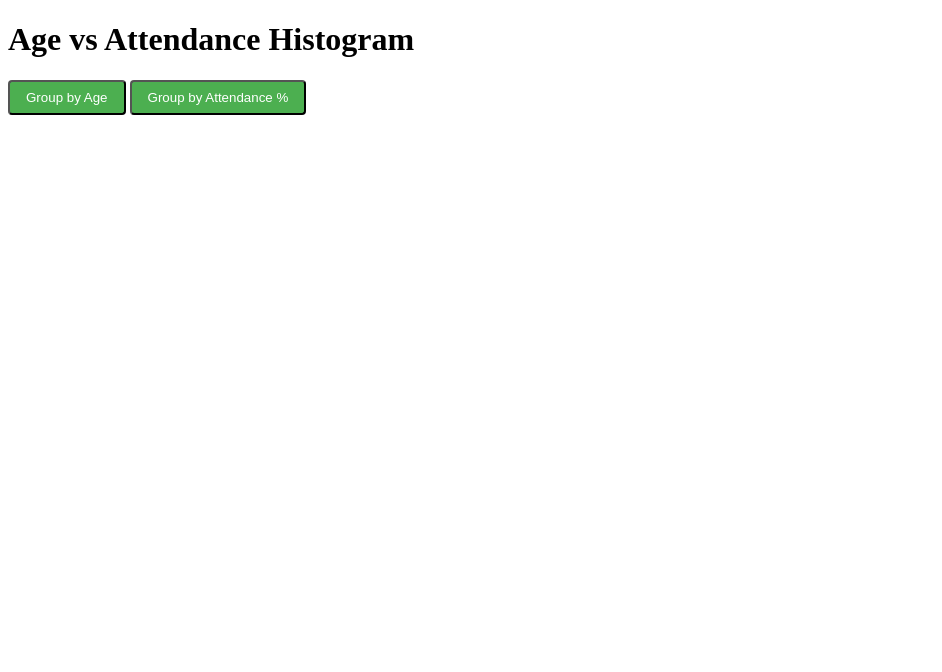
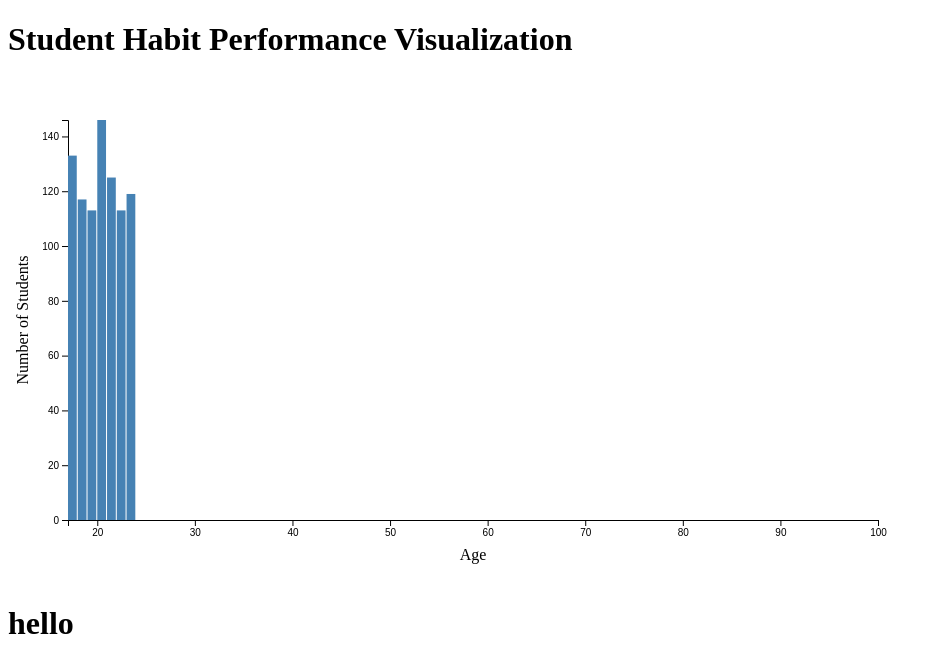
Before and after one commit to apgodsen/Student_Performance, a plain HTML site: page index.html in a window 1280 px wide. Shown: the whole page, without its empty margins (0-942 px from the left). Drawn offline with nearby package versions, Linux system fonts and the light colour scheme.

Commit message:
Update index.html

```diff
--- a/index.html
+++ b/index.html
@@ -5,32 +5,29 @@
         <script src="http://d3js.org/d3.v7.min.js"></script>
         <title> Student Habit Performance Visualization</title>
         <style>
-            button {
-                padding: 8px 16px;
-                background-color: #4CAF50;
-                color: white;
+            .tooltip {
+                position: absolute;
+                background-color: rgba(255, 255, 255, 0.8);
+                padding: 8px;
+                border: 1px solid #ccc;
                 border-radius: 4px;
-                cursor: pointer;
+                pointer-events: none;
+                font-size: 12px;
             }
-            button:hover {
-                background-color: #45a049;
+            .bar {
+                fill: steelblue;
+            }
+            .bar:hover {
+                fill: orange;
             }
         </style>
     </head>
     <body>
-        <div class="container">
-            <h1>Age vs Attendance Histogram</h1>
-
-            <div id="controls">
-                <button id="byAge">Group by Age</button>
-                <button id="byAttendance">Group by Attendance %</button>
-            </div>
-
-            <div class="chart-container" id="chart"></div>
-        </div>
+        <h1>Student Habit Performance Visualization</h1>
+        <div id = "chart"></div>
         <script type = "text/javascript">
             function loadCSVData() {
-                d3.csv("student_habits_performance.csv").then(function(data) {
+                d3.csv("UTF-8student_habits_performance_1.csv").then(function(data) {
                     data.forEach(d => {
                         d.age = +d.age;
                         d.attendance_percentage = +d.attendance_percentage;
@@ -52,7 +49,8 @@
                     .attr("height", height + margin.top + margin.bottom)
                     .append("g")
                     .attr("transform", `translate(${margin.left}, ${margin.top})`)
-                const tooltop = d3.select("body")
+                //tooltop -> tooltip bc misspell
+                const tooltip = d3.select("body")
                     .append("div")
                     .attr("class", "tooltip")
                     .style("opacity", 0);
@@ -67,7 +65,7 @@
                         .domain([17, 24])
                         .value(d => d.age)
                         .thresholds([17, 18, 19, 20, 21, 22, 23, 24]);
-                    histogramData = d3.histogram()
+                    histogramData = binFn(data);
 
                     histogramData.forEach(bin => {
                         if (bin.length > 0){
@@ -86,42 +84,38 @@
 
                         histogramData.forEach(bin => {
                             if (bin.length > 0){
-                            bin.averageAgee = d3.mean(bin, d => d.age);
+                                //agee -> age
+                                bin.averageAge = d3.mean(bin, d => d.age);
                             } else {
                                 bin.averageAge = 0;
                             }
                         });
                     }
-
                     const x = d3.scaleLinear()
                         .domain([
-                        groupBy === "age" ? 17 : 24,
-                        groupBy === "attendance" ? 0 : 100
+                            groupBy === "age" ? 17 : 0, //24 -> 0
+                            groupBy === "attendance" ? 24 : 100 //0 -> 24
                         ])
                         .range([0, width]);
-
                     const y = d3.scaleLinear()
                         .domain([0, d3.max(histogramData, d => d.length)])
                         .range([height, 0]);
-                    svg.append("g")
-                .attr("transform", `translate(0,${height})`)
-                .call(d3.axisBottom(x))
-                .selectAll("text")
-                .style("text-anchor", "middle");
-
-                // Add Y axis
+                    //avg -> svg
                     svg.append("g")
                         .call(d3.axisLeft(y));
 
-                // Add X axis label
+                    //added this for an x axis
+                    svg.append("g")
+                        .attr("transform", `translate(0, ${height})`)
+                        .call(d3.axisBottom(x))
+
                     svg.append("text")
                         .attr("class", "axis-label")
-                    .attr("text-anchor", "middle")
+                        .attr('text-anchor', "middle")
                         .attr("x", width / 2)
                         .attr("y", height + 40)
                         .text(xLabel);
 
-                // Add Y axis label
                     svg.append("text")
                         .attr("class", "axis-label")
                         .attr("text-anchor", "middle")
@@ -161,19 +155,6 @@
                                 .style("opacity", 0);
                         });
             }
-            document.addEventListener("DOMContentLoaded", function() {
-                loadCSVData();
-
-            // Add event listeners for buttons
-                document.getElementById("byAge").addEventListener("click", function() {
-                    createVisualization(sampleData, "age");
-                });
-
-                document.getElementById("byAttendance").addEventListener("click", function() {
-                    createVisualization(sampleData, "attendance");
-                });
-            }); // Closing the DOMContentLoaded event listener
-
             function handleFileUpload(event) {
                 const file = event.target.files[0];
                 if (file) {
@@ -191,6 +172,13 @@
                     reader.readAsText(file);
                 }
             }
+
+            document.addEventListener("DOMContentLoaded", function() {
+                // Call the function to load data
+                loadCSVData();
+            });
         </script>
+
+    <h1>hello</h1>
     </body>
 </html>
```
Lines whose indentation alone changed are shown as unchanged.
